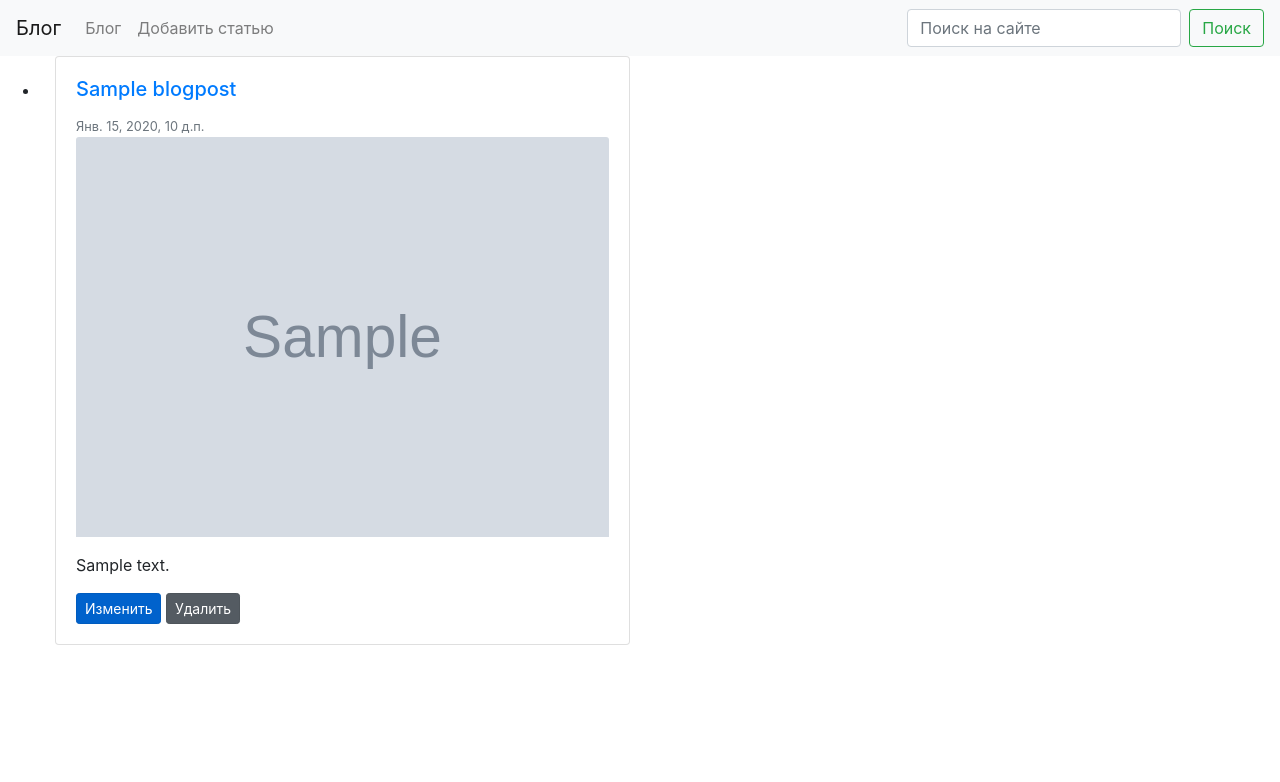
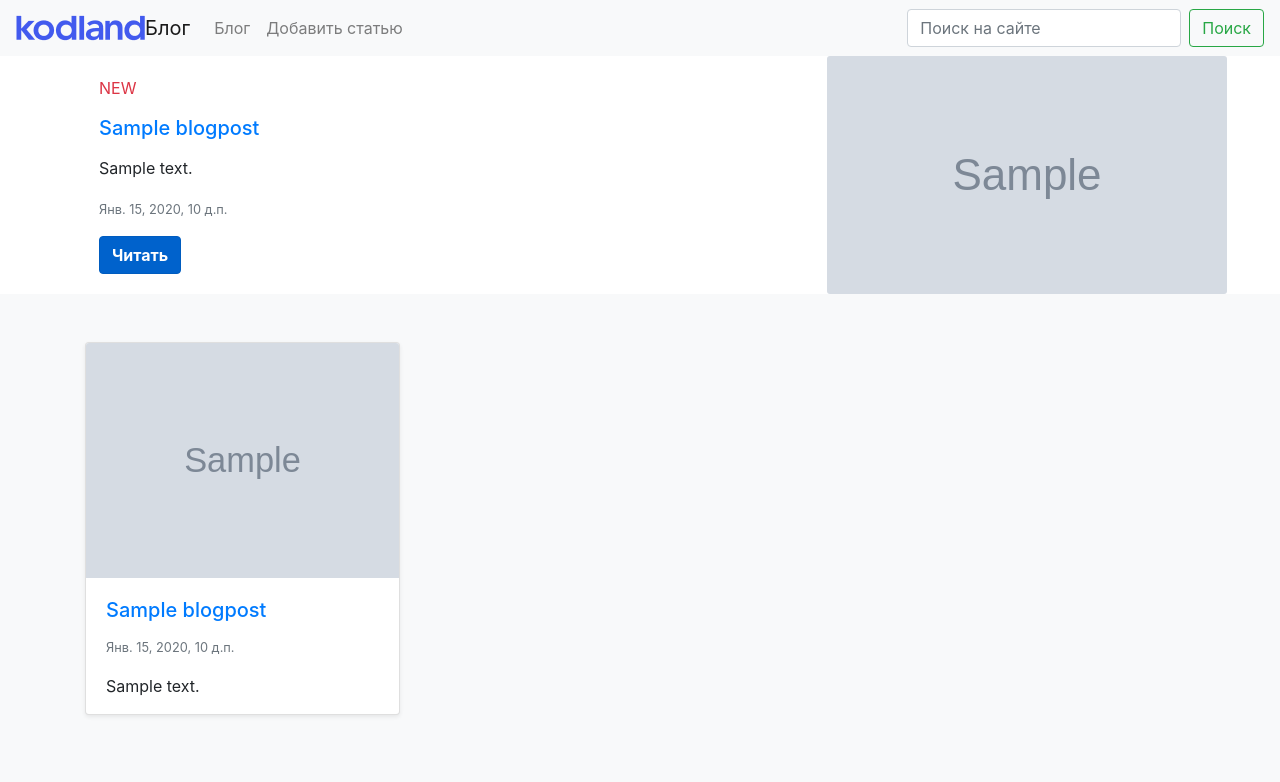
Before and after one commit to Ser-guz/kodland_blog, a Django app: page / in a window 1280 px wide. Shown: the top 782 px of the page. Run offline with Django 3.2, Linux system fonts and the light colour scheme; tables that the repository leaves empty hold one stand-in row (values such as "Sample post"); grey boxes marked "Sample" are stand-in pictures; some libraries are stand-ins or nearby versions.

Commit message:
Fourth commit

```diff
--- a/blog/urls.py
+++ b/blog/urls.py
@@ -4,14 +4,13 @@
     BlogPostListView,
     BlogPostDetailView,
     BlogPostUpdateView,
-#     BlogPostDeleteView,
-)
+    BlogPostDeleteView)
 
 
 urlpatterns = [
     path('blog/<str:slug>/', BlogPostDetailView.as_view(), name='blog_view'),
     path('blog/<str:slug>/edit', BlogPostUpdateView.as_view(), name='blog_post_update'),
-    # path('blog/<str:slug>/delete', BlogPostDeleteView.as_view(), name='blog_post_delete'),
+    path('blog/<str:slug>/delete', BlogPostDeleteView.as_view(), name='blog_post_delete'),
     path('', BlogPostListView.as_view(), name='list'),
     path('blog/create_post', BlogPostCreate.as_view(), name='blog_post_create'),
 ]
--- a/blog/views.py
+++ b/blog/views.py
@@ -1,8 +1,7 @@
-from django.urls import reverse_lazy
-
 from .models import BlogPost
 from .forms import CreatePostModelForm
 from django.views.generic import CreateView, ListView, DetailView, UpdateView, DeleteView
+from django.urls import reverse_lazy
 
 
 class BlogPostDetailView(DetailView):
@@ -26,9 +25,9 @@
     template_name = 'blog/blog_post_create.html'
     form_class = CreatePostModelForm
     model = BlogPost
-#
-#
-# class BlogPostDeleteView(DeleteView):
-#     template_name = 'blog/blog_post_delete.html'
-#     success_url = reverse_lazy('blog:list')
-#     model = BlogPost
+
+
+class BlogPostDeleteView(DeleteView):
+    template_name = 'blog/blog_post_delete.html'
+    success_url = reverse_lazy('blog:list')
+    model = BlogPost
--- a/static/css/style.css
+++ /dev/null
@@ -1,10 +0,0 @@
-
-.logo_kodland {
-    position: absolute;
-    width: 189.26px;
-    height: 72px;
-    left: 90px;
-    top: 72px;
-
-    /*background: url(Logo_Kodland.png);*/
-}
--- a/templates/base.html
+++ b/templates/base.html
@@ -13,12 +13,10 @@
     <title>Kodland</title>
   </head>
   <body>
-    <div>
-        {% include 'navbar.html' %}
-    </div>
-    <div class="container-fluid">
-        {% block content %}{% endblock %}
-    </div>
+    {% include 'navbar.html' %}
+
+    {% block content %}{% endblock %}
+
     {% include 'js.html' %}
   </body>
 </html>
--- a/templates/blog/blog_post_list.html
+++ b/templates/blog/blog_post_list.html
@@ -3,15 +3,23 @@
 {% block content %}
 
 
+<main role="main">
+    <section>
+        {% include 'blog/header.html' %}
+    </section>
+    <div class="album py-5 bg-light">
+        <div class="container">
 
-    <div class="row">
-            {% for object in object_list %}
-            <ul>
-                <li>
-                {% include 'blog/list_inline.html' %}
-                </li>
-            </ul>
-            {% endfor %}
+            <div class="row">
+                {% for object in object_list %}
+                    <div class="col-md-4">
+                        {% include 'blog/list_inline.html' %}
+                    </div>
+                {% endfor %}
+            </div>
+
+        </div>
     </div>
+</main>
 
 {% endblock %}
--- /dev/null
+++ b/templates/blog/header.html
@@ -0,0 +1,30 @@
+<div class="container" style="max-width: 90%">
+    <div class="row no-gutters">
+        <div class="col-md-8">
+            <div class="card-body">
+                <p class="text-danger">NEW</p>
+                <h5 class="card-title">
+                    <a href={{ object_list.first.get_absolute_url }}>{{ object_list.first.title }}</a>
+                </h5>
+                <p class="card-text">{{ object_list.first.content|linebreaks|truncatewords:20 }}</p>
+                <p class="card-text">
+                        <small class="text-muted">{{ object_list.first.publish_date }}</small>
+                </p>
+                <a
+                    href="{{ object_list.first.get_absolute_url }}"
+                    class="btn btn-primary btn-gt active font-weight-bold"
+                    role="button"
+                    aria-pressed="true"
+                >Читать</a>
+            </div>
+        </div>
+
+        <div class="col-md-4">
+            <img
+                    src="{{ object_list.first.image.url }}"
+                    class="position-absolute card-img"
+                    style="width: 400px; height: 100%"
+                    alt="...">
+        </div>
+    </div>
+</div>
--- a/templates/blog/list_inline.html
+++ b/templates/blog/list_inline.html
@@ -1,35 +1,13 @@
-<div class="col-12 col-md-15 ms-auto">
-    <div class="card {% if not object.publish_date %} border border-warning text-dark {% endif %}">
-        <div class="card-body">
-            <h5 class="card-title"><a href={{ object.get_absolute_url }}>{{ object.title }}</a></h5>
-            <small class="text-muted">{{ object.publish_date }}</small>
-            {% if object.image %}
-                <a href={{ object.get_absolute_url }}>
-                    <img src="{{ object.image.url }}" class="card-img-top" alt="{{ object.title }}"/>
-                </a>
-            {% endif %}
-            <p class="card-text">{{ object.content|linebreaks|truncatewords:100 }}</p>
+<div class="card md-4 shadow-sm" style="width: 90%; height: 95%">
+    {% if object.image %}
+        <a href={{ object.get_absolute_url }}>
+            <img src="{{ object.image.url }}" class="card-img-top" alt="{{ object.title }}">
+        </a>
+    {% endif %}
 
-            {% if not object.publish_date %}
-                <a
-                    href="{{ object.get_edit_url }}"
-                    class="btn btn-warning text-light btn-sm active"
-                    role="button"
-                    aria-pressed="true"
-                >Черновик</a>
-            {% endif %}
-            <a
-                href="{{ object.get_edit_url }}"
-                class="btn btn-primary btn-sm active"
-                role="button"
-                aria-pressed="true"
-            >Изменить</a>
-            <a
-                href="{{ object.get_delete_url }}"
-                class="btn btn-secondary btn-sm active"
-                role="button"
-                aria-pressed="true"
-            >Удалить</a>
-        </div>
+    <div class="card-body">
+        <h5 class="card-title"><a href={{ object.get_absolute_url }}>{{ object.title }}</a></h5>
+        <small class="text-muted">{{ object.publish_date }}</small>
+        <p class="card-text">{{ object.content|linebreaks|truncatewords:20 }}</p>
     </div>
 </div>
```
Also changed, not shown: templates/blog/blog_post_delete.html (added, +23 -0 lines), blog/migrations/0002_blogpost_content_small.py (added), blog/migrations/0003_remove_blogpost_content_small.py (added), media/images/Encapsulation-in-Python.jpg (added), media/images/elqag5gw6uaertgs19r69yb9sui.png (added).
